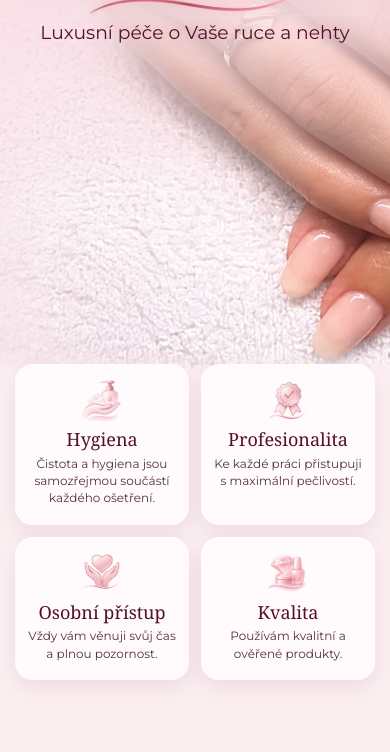
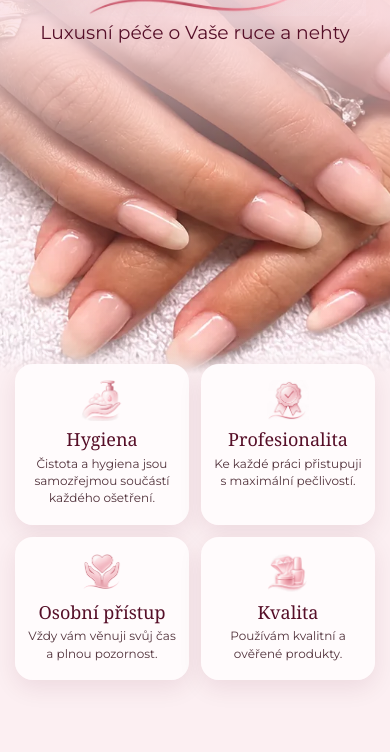
Before and after one commit to ZajaIT/Ivana_Peckova, a plain HTML site: page index.html in a window 390 px wide. Shown: the part 218-970 px from the top of the page. Drawn offline with Linux system fonts and the light colour scheme.

Commit message:
Update index.html

```diff
--- a/index.html
+++ b/index.html
@@ -1666,6 +1666,14 @@
     height: 160px;
     object-fit: contain;
     border-radius: 16px;
+  }
+
+}
+    /* MOBIL – POSUN VÝŘEZU HERO DOPRAVA */
+@media (max-width: 767px) {
+
+  .hero {
+    background-position: 85% center;
   }
 
 }
```
